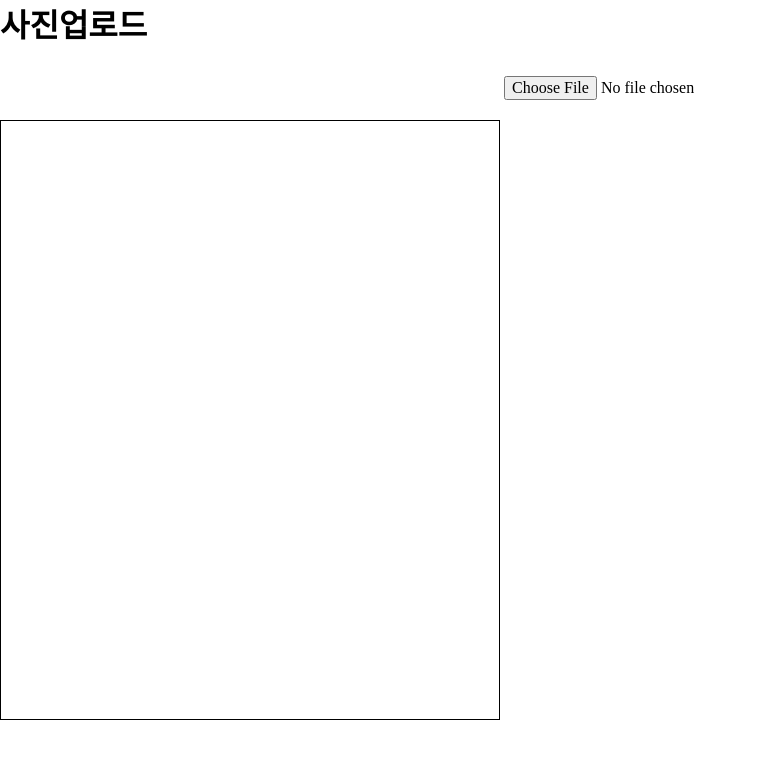
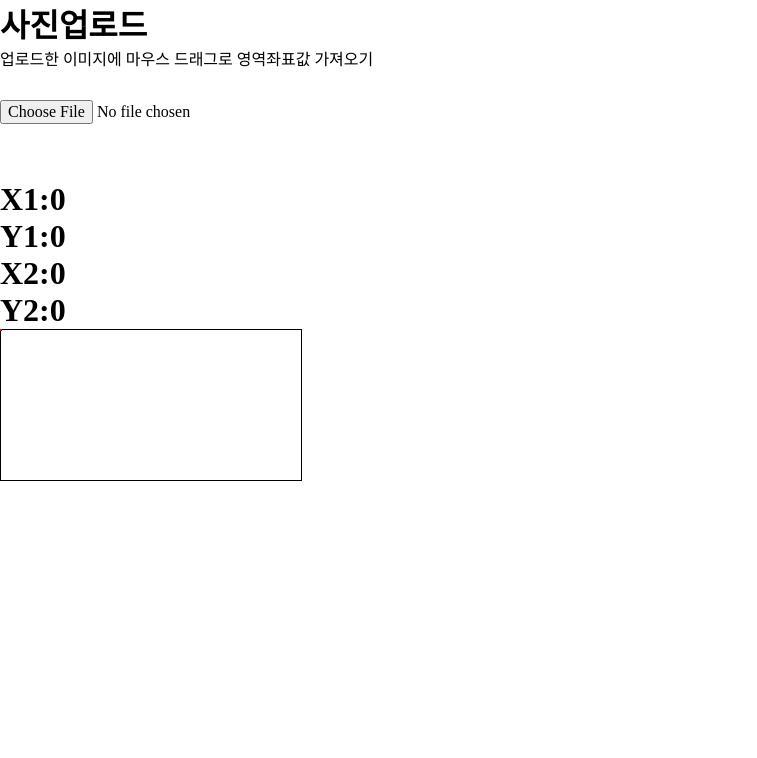
Before and after one commit to KimMyeongSu/Vue-API-Function, a Vue app: page / in a window 1280 px wide. Shown: the top 758 px of the page, without its empty margins (0-757 px from the left). Built offline with nearby package versions, Linux system fonts and the light colour scheme.

Commit message:
README.md에 이미지사전작업 링크 추가

```diff
--- a/src/App.vue
+++ b/src/App.vue
@@ -1,8 +1,6 @@
 <template>
     <div id="app">
-<!-- <Vuetyfy_DatePicker></Vuetyfy_DatePicker> -->
-    <!-- <imageUpload></imageUpload> -->
-    <imageUploadDrow></imageUploadDrow>
+      <imageUploadDrow></imageUploadDrow>
     </div>
 
 </template>
@@ -16,7 +14,6 @@ export default {
   name: 'App',
 
   components: {
-    // Vuetyfy_DatePicker,
     imageUpload,
     imageUploadDrow,
   },
--- a/src/components/imageUploadDrow.vue
+++ b/src/components/imageUploadDrow.vue
@@ -1,20 +1,17 @@
 <template>
   <div>
     <h1>사진업로드</h1>
+    <p>
+        업로드한 이미지에 마우스 드래그로 영역좌표값 가져오기
+    </p>
     <div class="image-box">
-        <!-- <label for="file">일반 사진 등록</label> -->
-        <input type="file" ref="files" @change="readInputFile" accept="image/*" />
+        <input type="file" ref="files" @change="imageUpload" accept="image/*" />
     </div>
-    <!-- 1. 임의로 캔버스 영역설정  (완료 )
-    2. 설정된 캔버스에 업로드한 이미지 뿌려주기
-    3. 뿌려진 이미지에 네모 그리기
-    4. 마우스 드래그로 네모영역 그리기
-    5. 네모 그린 좌표 받아오기
-    6. 좌표값 4개 지정해서 값 저장 하면 땡 -->
-    <canvas ref="canvasImage"></canvas>
-    <div>
-        <img v-bind:src ="url" alt="">
-    </div>
+    <div><h1><br>X1:{{resultRect.X1}}<br>Y1:{{resultRect.Y1}}<br>X2:{{resultRect.X2}}<br>Y2:{{resultRect.Y2}}</h1></div>
+    <canvas ref="canvasImage" style="z-index:1;"></canvas>
+    <canvas ref="canvasRect" @mousedown="getRectAreaDown" @mouseup="getRectAreaUp" @mousemove="getRectAreaMove" style="z-index:2;"></canvas>
+    <div class="dndFocus"></div>
+
   </div>
 </template>
 
@@ -26,50 +23,78 @@ export default {
             fileReader: new FileReader(),
             img:  new Image(),
             url: null,
+            draw:  false,
+            resultRect: {
+                X1: 0,
+                Y1: 0,
+                X2: 0,
+                Y2: 0,
+            },
+            Rect: {
+                rectX:  0,
+                rectY:  0,
+                rectwidth: 0,
+                rectheight: 0,
+            },
         }
     },
     methods:{
         imageUpload(e) {
-            this.img =this.$refs.files.files[0];
-            // this.url = URL.createObjectURL(e.target.files[0]);
-            let canvasImage = this.$refs.canvasImage;
-            this.img.src = URL.createObjectURL(this.$refs.files.files[0]);
 
-            // console.log(this.fileReader.readAsDataURL(this.$refs.files.files[0]));
-            //1. 업로드한 파일 읽어오기.
-            const uploadFile = this.$refs.files.files[0];
+            const canvas = this.$refs.canvasImage; //이미지를 보여줄 Canvas
+            const canvasRect = this.$refs.canvasRect; // 이미지를 그려줄 Canvas
+            const context = canvas.getContext('2d');  //getContext() 메서드를 사용하여 드로잉 컨텍스트에 액세스
+            const that = this;
+            // let imagefile = e.target.files;
+            this.fileReader.onload = function(e){ //fileReader.onload callback
+                that.img.onload = function(){
+                //이미지의 크기 만큼 영역줌
+                //2개의 캔버스를 쓰는 이유는 이미지 위에 Rect 드로우를 해야해서 각각 설정
+                //img canvas
+                canvas.width = that.img.width;
+                canvas.height = that.img.height;
+                //Rect draw canvas
+                canvasRect.width = that.img.width;
+                canvasRect.height = that.img.height;
+                context.drawImage(that.img,0,0); //img를 0,0 위치에 그려줌
+                };
+                that.img.src = e.target.result;
+            };
+            //FileReader.readAsDataURL(file) 인코딩 된 file스트링 데이터가 result 속성(attribute)에 넣어짐
+            that.fileReader.readAsDataURL(e.target.files[0]);
+        },
 
-            this.fileReader.readAsDataURL(uploadFile);
-            this.fileReader.onload= function(e){
-                console.log(e.target.result);
-                this.url = e.target.result;
+        getRectAreaDown(e){ // mousedown
+            const canvas = this.$refs.canvasRect;
+            const context = canvas.getContext('2d');
+            context.strokeStyle = "#FF0000"  //strokeStyle 도형의 윤곽선 색을 설정
+
+            this.resultRect.X1 = e.offsetX; // 마우스클릭 위치의 x좌표
+            this.resultRect.Y1 = e.offsetY; // 마우스클릭 위치의 y좌표
+            this.draw =true;
+        },
+
+        getRectAreaUp(e){ // mouseUp
+            this.resultRect.X2 = e.offsetX;
+            this.resultRect.Y2 = e.offsetY;
+            this.draw =false;
+        },
+        getRectAreaMove(e){
+            const canvas = this.$refs.canvasRect; // 그려줄 캔버스
+            const context = canvas.getContext('2d');
+            if(this.draw){
+                this.resultRect.X2 = e.clientX; //그려지고있는 당시의 X좌표값
+                this.resultRect.Y2 = e.clientY; //그려지고있는 당시의 Y좌표값
+                context.clearRect(0,0,canvas.width,canvas.height);  //계속 그려지기 때문에 지워줌
+                /*strokeRect 사각형을 그려줌  (클릭시에 받았던 X,Y값,현재x값 - 클릭할때 받은 x값  , 현재y값 -클릭할때받은 y값) ,  */
+                // context.strokeRect(this.Rect.rectX,this.Rect.rectY,e.offsetX-this.Rect.rectX,e.offsetY-this.Rect.rectY);
+                context.strokeRect(
+                    this.resultRect.X1,
+                    this.resultRect.Y1,
+                    e.offsetX - this.resultRect.X1,
+                    e.offsetY - this.resultRect.Y1
+                    );
             }
-        },
-        func(){
-            let cvn = this.$refs.canvasImage;
-            let ctx = cvn.getContext("2d");
-            let bg = new Image();
-            bg.src = myImage;
-            bg.onload = function() {
-                console.log('이건 콜이 되니까 들어올꺼고');
-            ctx.drawImage(bg, 0 ,0 ,500,600);
-            };
-        },
-        readInputFile(e){
-        const canvas = this.$refs.canvasImage;
-        const ctx = canvas.getContext('2d');
-        var file = e.target.files;
-        var reader = new FileReader();
-        reader.onload = function (e) {
-            var img = new Image();
-            img.onload = function () {
-            canvas.width = img.width;
-            canvas.height = img.height;
-            ctx.drawImage(img, 0, 0);
-            };
-            img.src = e.target.result;
-        };
-        reader.readAsDataURL(file[0]);
         },
     }
 }
@@ -79,19 +104,17 @@ export default {
     .image-box {
         margin-top: 30px;
         padding-bottom: 20px;
-        text-align: center;
+        text-align: left;
     }
-    /* .image-box input[type='file'] {
-            position: absolute;
-            width: 0;
-            height: 0;
-            padding: 0;
-            overflow: hidden;
-            border: 0;
-        } */
     canvas{
-        width: 500px;
-        height: 600px;
-        border: 1px solid black;
-    }
+    border: 1px solid black;
+    position: absolute;
+    display: block;
+}
+    .dndFocus {
+    position:fixed;
+    border:1px solid red;
+    background-color:rgb(128, 0, 0, 0.4);
+    z-index:3;
+}
 </style>
```
Also changed, not shown: 1 other file (tests, documents, lock files or other folders).
